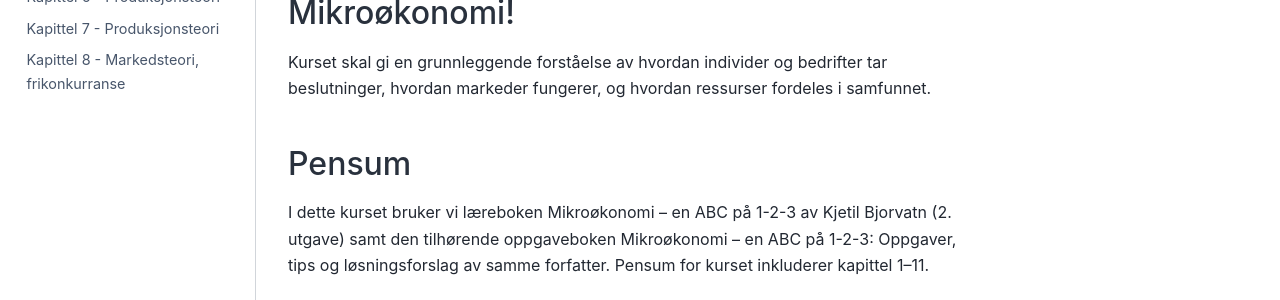
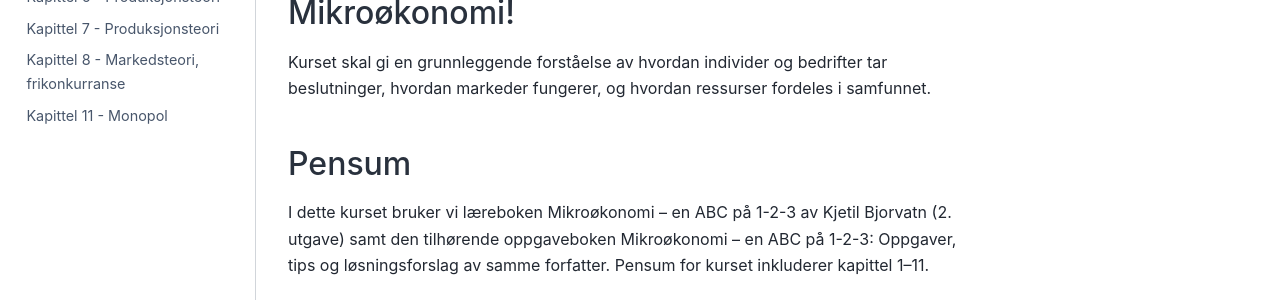
Before and after one commit to uit-sok-1303-v26/uit-sok-1303.v26.github.io, a Jupyter Book: the page built from intro.ipynb, in a window 1280 px wide. Shown: the part 503-803 px from the top of the page. Built offline with Jupyter Book 1.0.4 settings and Sphinx 7.4.7 and the Sphinx Book theme 1.1.4, drawn with Linux system fonts in a browser that asks for light colours; pages that are not in the unit, such as notebooks, are missing from menus.

Commit message:
Rettelser på matten og la til kapittel 11

```diff
--- a/_config.yml
+++ b/_config.yml
@@ -9,10 +9,6 @@
 execute:
   execute_notebooks: off
   allow_errors: true
-  # exclude_patterns:
-  #   - 'notebooks/00/intro.ipynb'
-  #   - 'notebooks/01/introduksjon.ipynb'
-  #   - 'notebooks/10/simulering.ipynb'
 
 sphinx:
   config:
--- a/_toc.yml
+++ b/_toc.yml
@@ -7,4 +7,5 @@
   - file: Produksjonsteori - Kapittel 6.ipynb
   - file: Produksjonsteori- Kapittel 7.ipynb
   - file: Markedsteori - Kapittel 8.ipynb
+  - file: Monopol - Kapittel 11.ipynb
   - file: seminar/Seminar 1 - Konsumentens valg og nyttemaksimering.ipynb
```
Also changed, not shown: Konsumentteori - Kapittel 1.ipynb, Monopol - Kapittel 11.ipynb.
